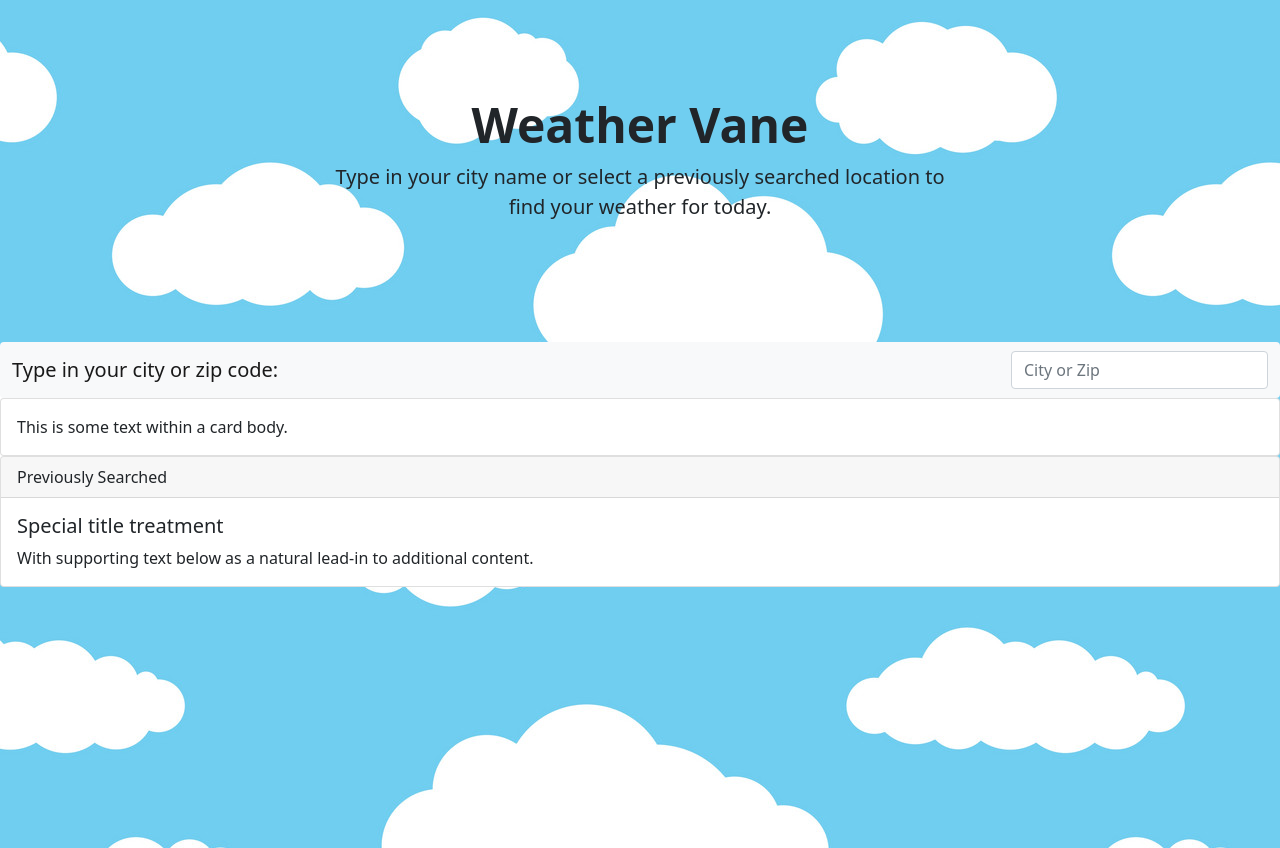
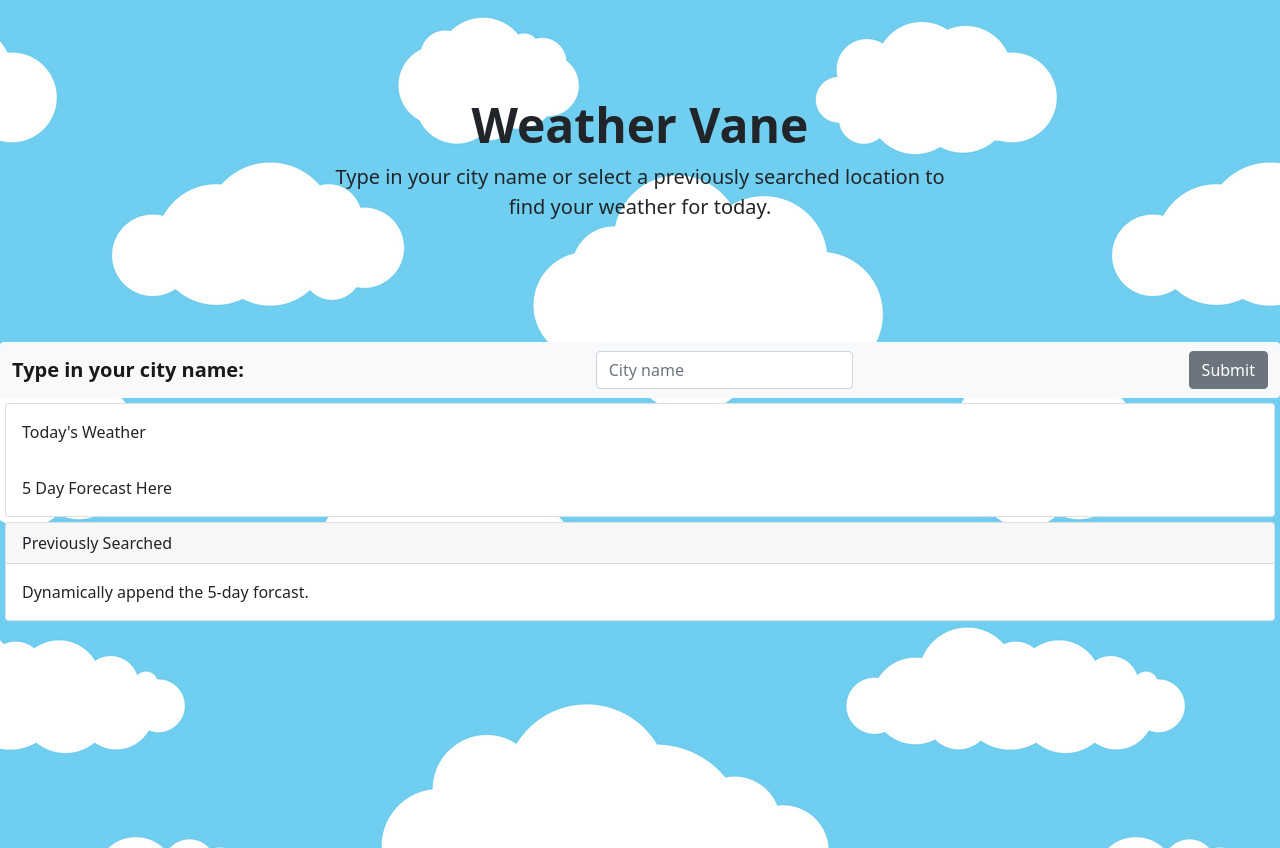
Before and after one commit to ecussler/weather-app, a plain HTML site: page index.html in a window 1280 px wide. Drawn offline with nearby package versions, Linux system fonts and the light colour scheme.

Commit message:
Added beginning JS functions to fetch weather

```diff
--- a/assets/style.css
+++ b/assets/style.css
@@ -9,4 +9,9 @@ body {
     opacity: 0.9;
     border-radius: 5px;
     padding: 10px;
+    margin: 10px;
 }
+
+.card {
+    margin: 5px;
+}
--- a/index.html
+++ b/index.html
@@ -22,17 +22,21 @@
     <!-- NAVIGATION / SEARCH BAR -->
     <nav class="navbar navbar-expand-lg navbar-light bg-light rounded" aria-label="Eleventh navbar example">
         <div class="container-fluid">
-          <a class="navbar-brand" href="#">Type in your city or zip code:</a>
+          <a class="navbar-brand" href="#"><strong>Type in your city name:</strong></a>
             <form>
-              <input class="form-control" type="text" placeholder="City or Zip" aria-label="Search">
+              <input id='city-input' class="form-control" type="text" placeholder="City name" aria-label="Search">
             </form>
+            <button id="submit-btn" type="button" class="btn btn-secondary">Submit</button>
         </div>
     </nav>
 
     <!-- BODY CARD -->
     <div class="card hide">
-      <div class="card-body">
-        This is some text within a card body.
+      <div id='current-weather' class="card-body">
+        Today's Weather
+      </div>
+      <div id='five-day' class="card-body">
+        5 Day Forecast Here
       </div>
     </div>
 
@@ -42,8 +46,7 @@
         Previously Searched
       </div>
       <div class="card-body">
-        <h5 class="card-title">Special title treatment</h5>
-        <p class="card-text">With supporting text below as a natural lead-in to additional content.</p>
+        <p class="card-text">Dynamically append the 5-day forcast.</p>
       </div>
     </div>
 
```
Also changed, not shown: assets/script.js (+41 -0 lines).
